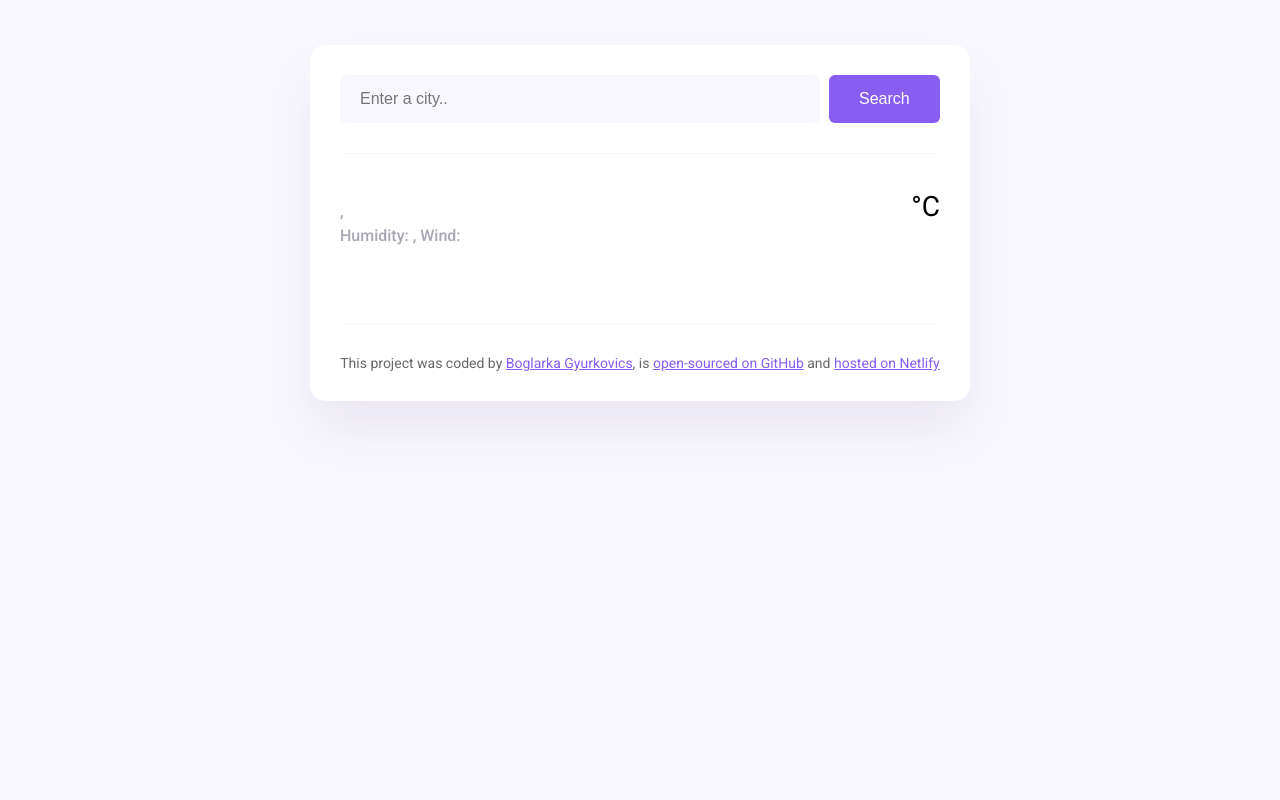
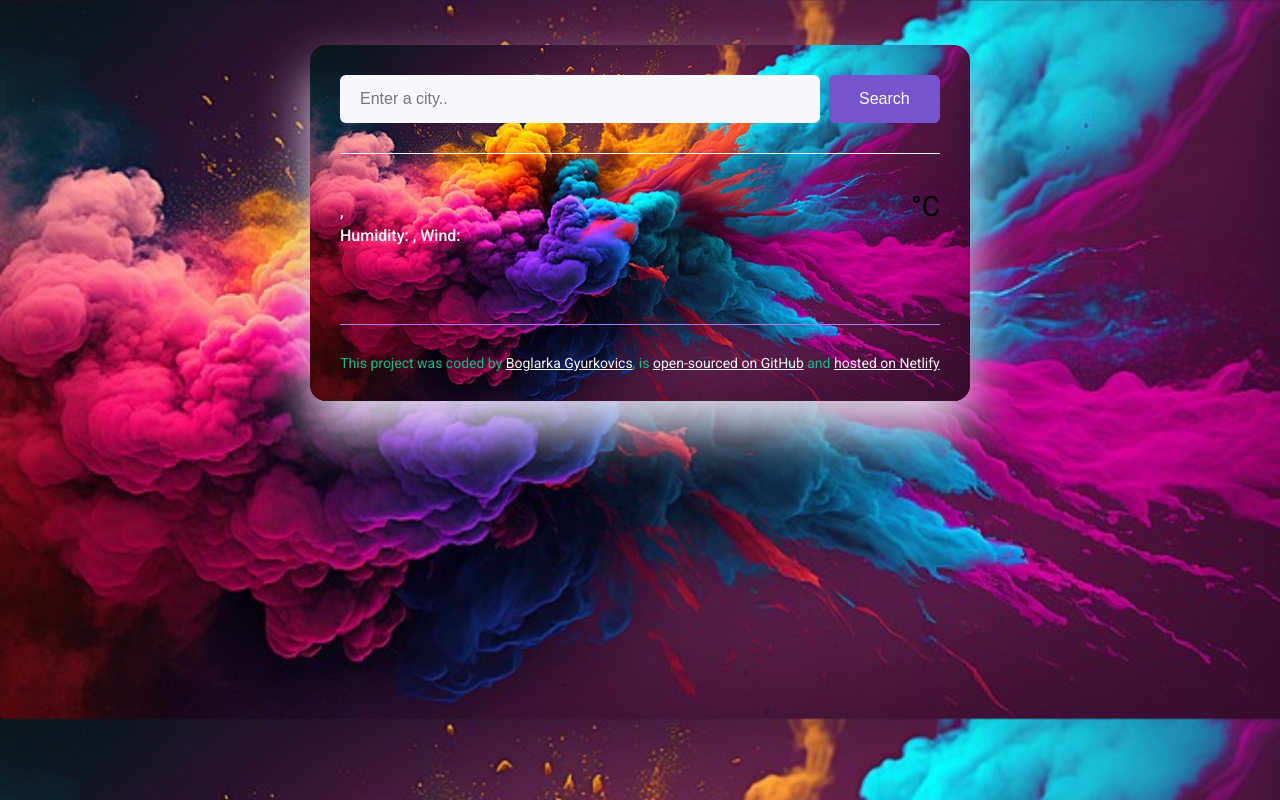
Before and after one commit to kicsimuca/my-final-weather-app, a plain HTML site: page index.html in a window 1280 px wide. Drawn offline with nearby package versions, Linux system fonts and the light colour scheme; no server answers.

Commit message:
final changes

```diff
--- a/src/style.css
+++ b/src/style.css
@@ -1,17 +1,20 @@
 body {
-  background-color: #f9f7fe;
+  background-image: url(pngtree-powder-smoke-colorful-background-image_2164096.jpg);
+  background-size: cover;
   font-family: "Roboto", sans-serif;
 }
 
 a {
-  color: #885df1;
+  color: whitesmoke;
 }
 
 .weather-app {
-  background: white;
+  background-image: url(pngtree-powder-smoke-colorful-background-image_2164096.jpg);
+  background-repeat: no-repeat;
+  background-size: cover;
   max-width: 600px;
   margin: 45px auto;
-  box-shadow: 0 30px 50px rgba(65, 50, 100, 0.08);
+  box-shadow: 0 30px 50px rgb(219, 213, 231);
   border-radius: 16px;
   padding: 30px;
 }
@@ -31,7 +34,7 @@ header {
 }
 
 .search-form-button {
-  background: #885df1;
+  background: #7654cd;
   padding: 15px 30px;
   border: none;
   font-size: 16px;
@@ -57,13 +60,13 @@ main {
 
 .weather-app-details {
   font-size: 16px;
-  color: rgba(39, 33, 66, 0.4);
+  color: rgb(255, 255, 255);
   line-height: 24px;
   font-weight: 500;
 }
 
 .weather-app-details strong {
-  color: #f65282;
+  color: black;
 }
 
 .weather-app-temperature-container {
@@ -94,7 +97,7 @@ main {
 
 .weather-forecast-date {
   text-align: center;
-  color: rgba(39, 33, 66, 0.4);
+  color: rgb(255, 255, 255);
   font-size: 16px;
   line-height: 20px;
   margin-bottom: 10px;
@@ -108,7 +111,7 @@ main {
 }
 .weather-forecast-temperatures {
   text-align: center;
-  color: #f65282;
+  color: whitesmoke;
   margin-top: 10px;
   display: flex;
   justify-content: center;
@@ -119,9 +122,9 @@ main {
 }
 
 footer {
-  border-top: 1px solid #f9f7fe;
+  border-top: 1px solid #aa7bec;
   padding: 30px 0 0 0;
   text-align: center;
   font-size: 14px;
-  color: rgba(0, 0, 0, 0.6);
+  color: rgb(24, 187, 135);
 }
```
Also changed, not shown: src/pngtree-powder-smoke-colorful-background-image_2164096.jpg (added), 3 other files.
